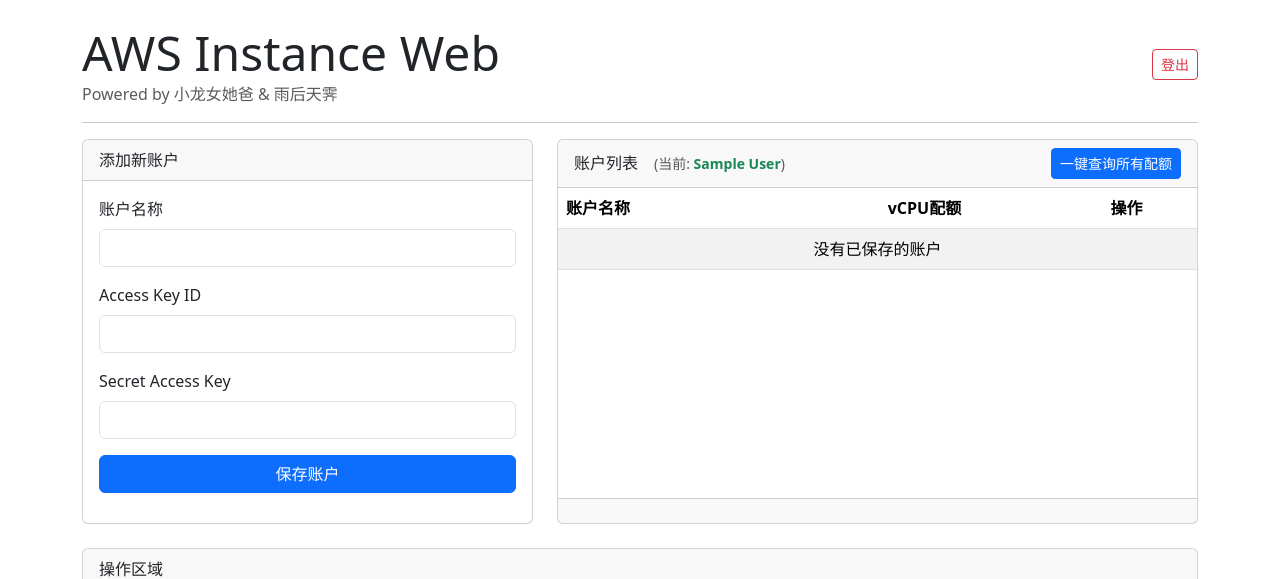
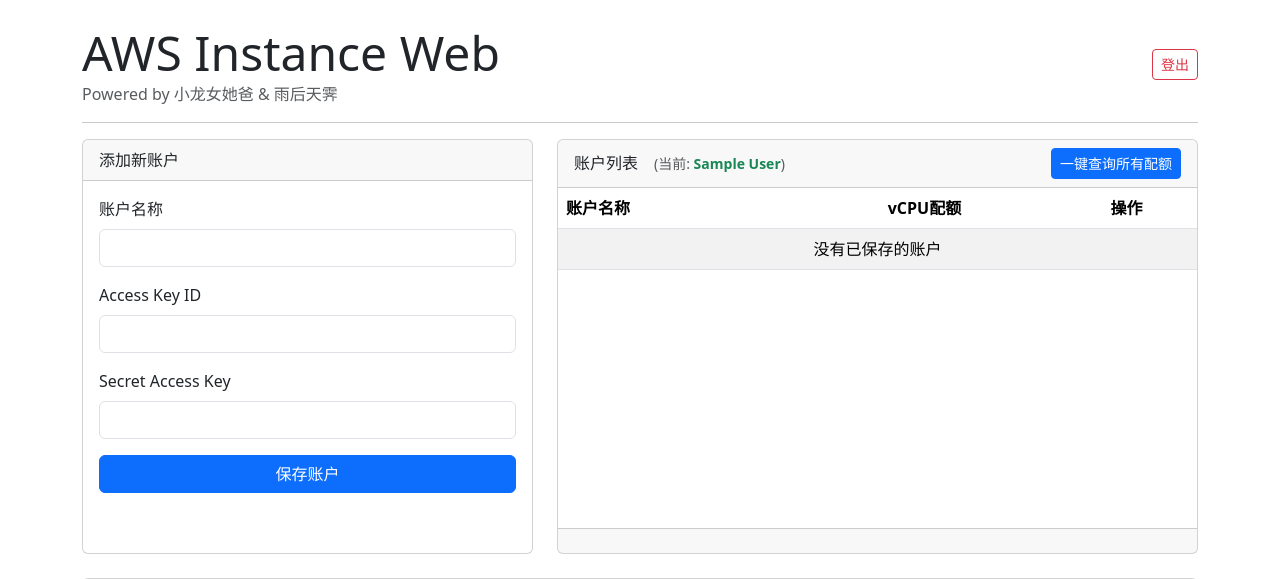
Before and after one commit to SIJULY/aws, a Flask app: page / in a window 1280 px wide. Shown: the top 579 px of the page. Run offline with Flask 3, Linux system fonts and the light colour scheme; the visitor is signed in with stand-in values (Sample User, id 1); data that the repository does not hold is empty.

Commit message:
Update index.html

```diff
--- a/templates/index.html
+++ b/templates/index.html
@@ -28,7 +28,7 @@
         <hr>
         <div class="row mb-4">
             <div class="col-lg-5">
-                <div class="card" style="height: 385px;">
+                <div class="card" style="height: 415px;">
                     <div class="card-header">添加新账户</div>
                     <div class="card-body">
                         <form id="addAccountForm">
@@ -41,7 +41,7 @@
                 </div>
             </div>
             <div class="col-lg-7">
-                 <div class="card d-flex flex-column" style="height: 385px;">
+                 <div class="card d-flex flex-column" style="height: 415px;">
                     <div class="card-header d-flex justify-content-between align-items-center">
                         <div><span>账户列表</span><small id="currentAccountStatus" class="ms-3 text-muted"></small></div>
                         <button id="queryAllQuotasBtn" class="btn btn-sm btn-primary">一键查询所有配额</button>
```
